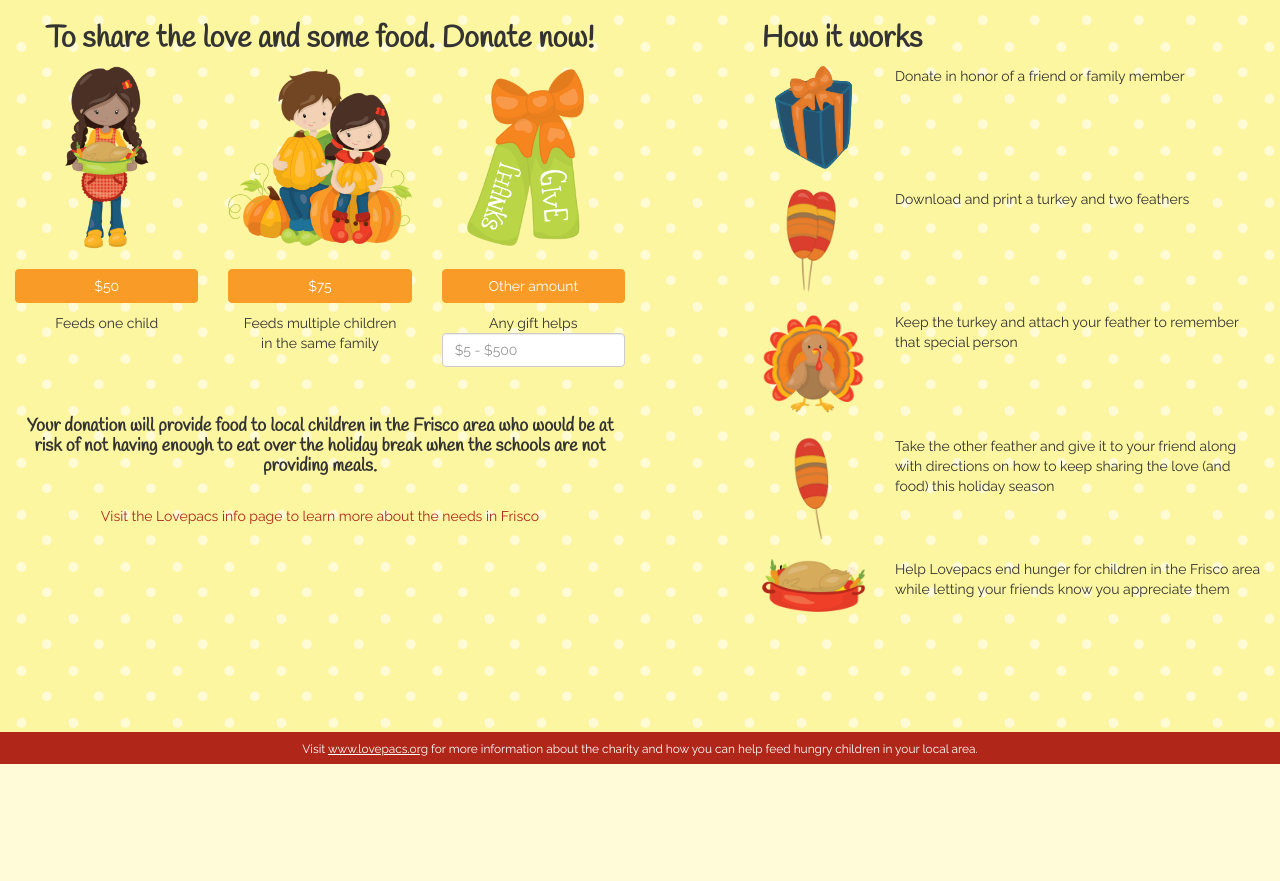
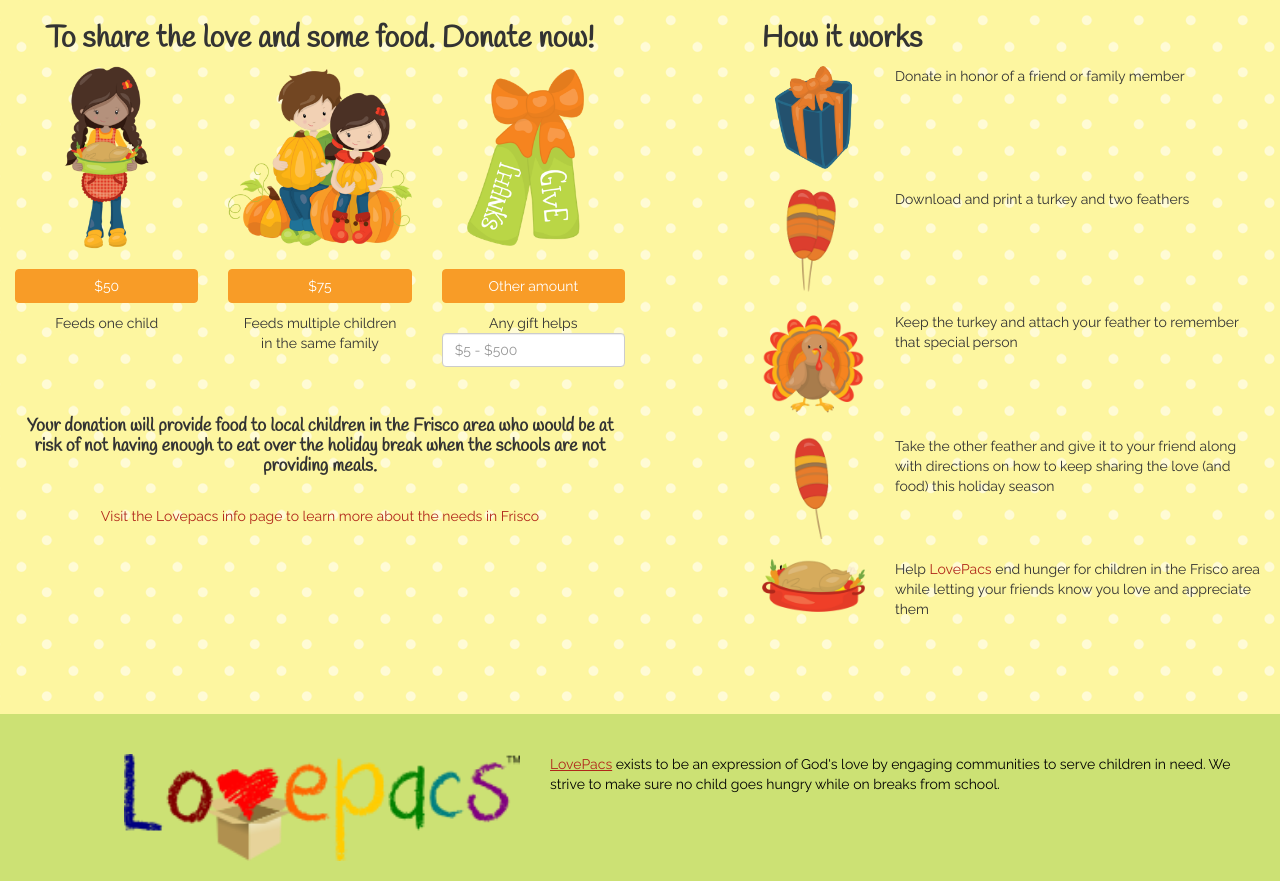
Before and after one commit to johngully/lovepacs-donation-event, a website: page client/index.html in a window 1280 px wide. Shown: the part 322-1203 px from the top of the page. Before the commit the page ends 1086 px from the top, so only its background shows below. Drawn offline with nearby package versions, Linux system fonts and the light colour scheme; a script that the page names is missing.

Commit message:
New page footer

```diff
--- a/client/assets/css/index.css
+++ b/client/assets/css/index.css
@@ -74,20 +74,28 @@
 }
 
 .footer {
-  margin-top: 100px;
-  padding: 6px;
-  background-color: #B0271A;
-  color: #FFF;
+  margin-top: 75px;
+  padding: 40px 10px 20px 10px;
+  background-color: #CCE174;
+  color: #000;
 }
 
 .footer a, .footer a:hover, .footer a:visited {
-  color: #FFF;
+
   text-decoration: underline;
 }
 
 .footer__center {
 
 }
+
+.footer > div:first-child {
+  text-align: right;
+}
+.footer > div:first-child img {
+  width: 80%;
+}
+
 
 .donate {
   margin-top: 40px;
--- a/client/index.html
+++ b/client/index.html
@@ -97,15 +97,16 @@
           <div class="col-xs-4 col-sm-2 col-lg-3 col-xl-2">
             <img src="/assets/images/step-end-hunger.png" class="full-width" />
           </div>
-          <div class="col-xs-8 col-sm-10 col-lg-9 col-xl-10">Help Lovepacs end hunger for children in the Frisco area while letting your friends know you appreciate them</div>
+          <div class="col-xs-8 col-sm-10 col-lg-9 col-xl-10">Help <a href="http://www.lovepacs.org">LovePacs</a> end hunger for children in the Frisco area while letting your friends know you love and appreciate them</div>
         </div>
       </div>
     </div>
 
     <div class="footer row">
-      <div class="footer__center col-xs-12 text-center">
-        <small>Visit <a href="http://www.lovepacs.org">www.lovepacs.org</a> for more information about the charity and how you can help feed hungry children in your local area.</small>
+      <div class="col-xs-5">
+        <img src="/assets/images/lovepacs-logo.png" class="full-width" />
       </div>
+      <div class="col-xs-7"><a href="www.lovepacs.org">LovePacs</a> exists to be an expression of God's love by engaging communities to serve children in need. We strive to make sure no child goes hungry while on breaks from school.</div>
     </footer>
   </div>
 
```
Also changed, not shown: client/assets/images/lovepacs-logo.png (added).
